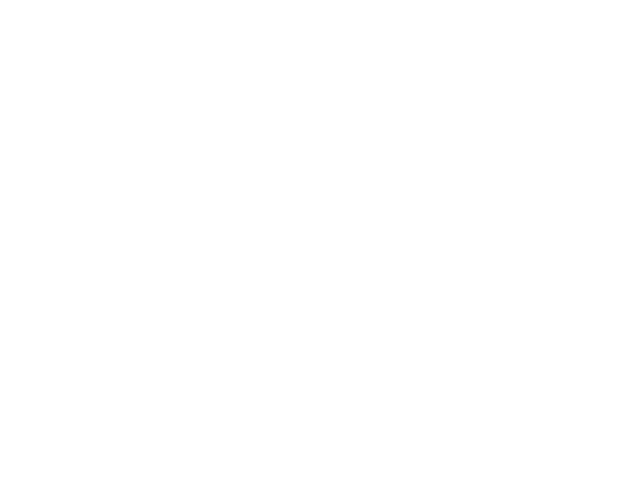
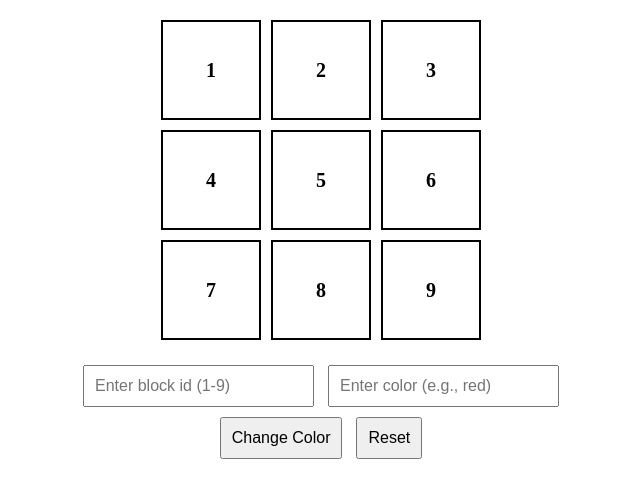
Before and after one commit to acciojob/Replit-Asian-Paints-PadoleKiran, a website: page main.html in a window 1280 px wide. Shown: the whole page, without its empty margins (319-959 px from the left). Drawn offline with Linux system fonts and the light colour scheme.

Commit message:
created a submission

```diff
--- a/main.html
+++ b/main.html
@@ -7,6 +7,27 @@
 </head>
 
 <body>
+	<!-- Grid -->
+  <div id="grid-container">
+    <div class="grid-item" id="1">1</div>
+    <div class="grid-item" id="2">2</div>
+    <div class="grid-item" id="3">3</div>
+    <div class="grid-item" id="4">4</div>
+    <div class="grid-item" id="5">5</div>
+    <div class="grid-item" id="6">6</div>
+    <div class="grid-item" id="7">7</div>
+    <div class="grid-item" id="8">8</div>
+    <div class="grid-item" id="9">9</div>
+  </div>
+
+  <!-- Controls -->
+  <div class="controls">
+    <input type="number" id="block_id" placeholder="Enter block id (1-9)">
+    <input type="text" id="colour_id" placeholder="Enter color (e.g., red)">
+    <br>
+    <button id="change_button">Change Color</button>
+    <button id="Reset">Reset</button>
+  </div>
 	<!-- the entire body must be written by student -->
     <script type="text/javascript" src="./script.js">
 </script>
--- a/script.js
+++ b/script.js
@@ -1 +1,31 @@
 //your JS code here. If required.
+const changeButton = document.getElementById("change_button");
+    const resetButton = document.getElementById("Reset");
+    const blockInput = document.getElementById("block_id");
+    const colorInput = document.getElementById("colour_id");
+    const gridItems = document.querySelectorAll(".grid-item");
+
+    // Function to reset all boxes
+    function resetGrid() {
+      gridItems.forEach(item => {
+        item.style.backgroundColor = "transparent";
+      });
+    }
+
+    // Change color button click
+    changeButton.addEventListener("click", () => {
+      const blockId = blockInput.value;
+      const color = colorInput.value;
+
+      resetGrid(); // first reset all
+
+      const block = document.getElementById(blockId);
+      if (block && color) {
+        block.style.backgroundColor = color;
+      } else {
+        alert("Please enter a valid block id (1-9) and a color.");
+      }
+    });
+
+    // Reset button click
+    resetButton.addEventListener("click", resetGrid);
--- a/styles.css
+++ b/styles.css
@@ -1 +1,36 @@
-/*  your css code here. If applicable */
+#grid-container {
+      display: grid;
+      grid-template-columns: repeat(3, 100px);
+      grid-template-rows: repeat(3, 100px);
+      gap: 10px;
+      margin: 20px auto;
+      width: max-content;
+    }
+
+    /* Grid items */
+    .grid-item {
+      display: flex;
+      align-items: center;
+      justify-content: center;
+      border: 2px solid black;
+      background-color: transparent;
+      font-size: 20px;
+      font-weight: bold;
+      cursor: pointer;
+    }
+
+    /* Inputs and buttons styling */
+    .controls {
+      margin: 20px auto;
+      text-align: center;
+    }
+
+    input, button {
+      margin: 5px;
+      padding: 10px;
+      font-size: 16px;
+    }
+
+    button {
+      cursor: pointer;
+    }
```
